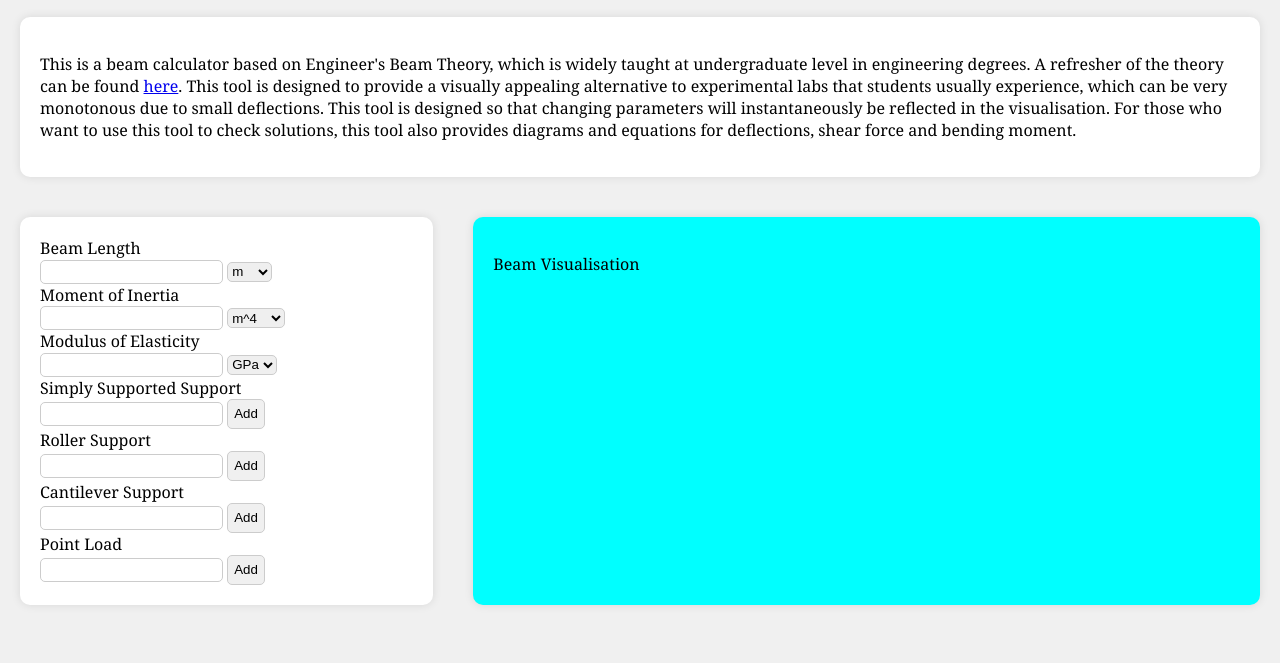
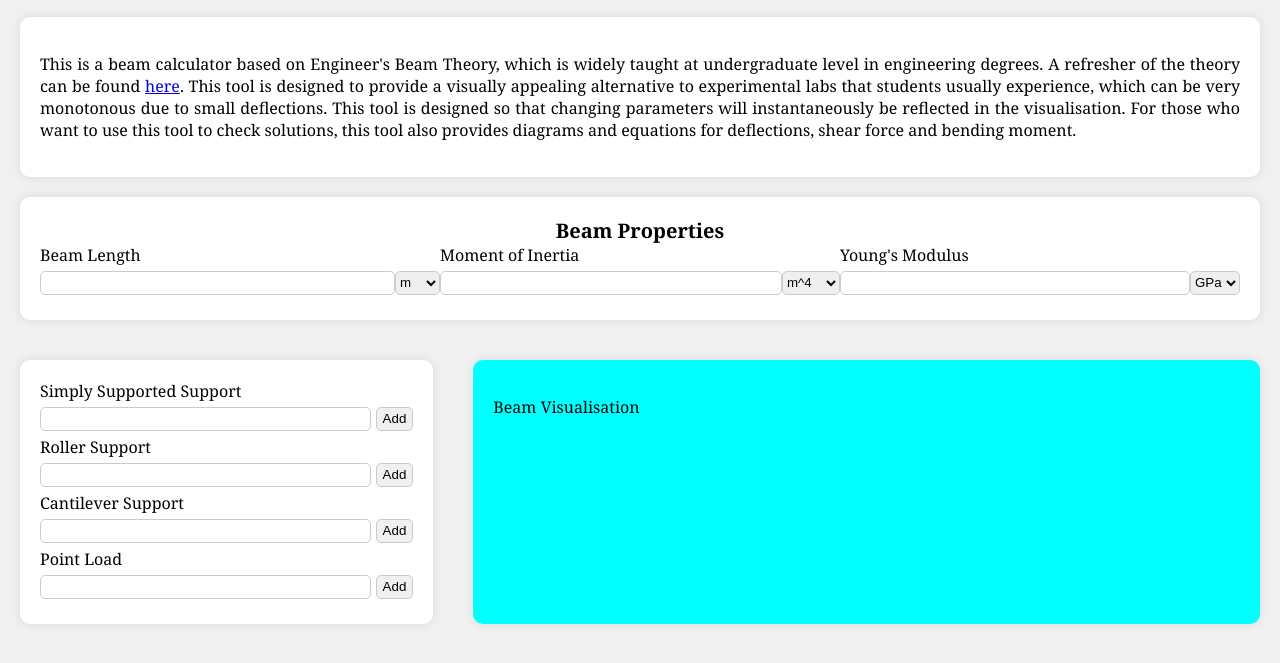
Before and after one commit to shl211/Beam-Calculator, a plain HTML site: page index.html in a window 1280 px wide. Shown: the part 91-754 px from the top of the page. Drawn offline with nearby package versions, Linux system fonts and the light colour scheme.

Commit message:
Add beam properties panel for input#

```diff
--- a/index.html
+++ b/index.html
@@ -7,21 +7,29 @@
 
     <link rel="stylesheet" href="styles/global.css">
     <link rel="stylesheet" href="styles/beam.css">
+
+    <!-- Add KaTeX support-->
+    <link rel="stylesheet" href="https://cdn.jsdelivr.net/npm/katex@0.16.3/dist/katex.min.css">
+    <script defer src="https://cdn.jsdelivr.net/npm/katex@0.16.3/dist/katex.min.js"></script>
+    <script defer src="https://cdn.jsdelivr.net/npm/katex@0.16.3/dist/contrib/auto-render.min.js"></script>
 </head>
 <body>
     <div class="header">
         <p class="title">Beam Calculator</p>
     </div>
 
-    <div class="text-section">
+    <div class="section">
         <p>This is a beam calculator based on Engineer's Beam Theory, which is widely taught at undergraduate level in engineering degrees. A refresher of the theory can be found <a href="./theory.html"> here</a>. This tool is designed to provide a visually appealing alternative to experimental labs that students usually experience, which can be very monotonous due to small deflections. This tool is designed so that changing parameters will instantaneously be reflected in the visualisation. For those who want to use this tool to check solutions, this tool also provides diagrams and equations for deflections, shear force and bending moment.</p>
     </div>
 
-    <div class="calculator-section">
+    <div class="section">
 
-        <div class="input-section">
-            <form class="beam-properties">
+        <p class="sub-heading"> Beam Properties</p>
+
+        <form class="form-flex">
+            <div class="container">
                 <label for="beam-length">Beam Length</label><br>
+                <div class="wrapper">
                     <input type="number" id="beam-length" name="beam-length" required>
                     <select name="beam-length-unit" id="beam-length-unit">
                         <option value="m">m</option>
@@ -29,8 +37,12 @@
                         <option value="mm">mm</option>
                     </select>
                     <br>
+                </div>
+            </div>
 
+            <div class="container">
                 <label for="moment-of-inertia">Moment of Inertia</label><br>
+                <div class="wrapper">
                     <input type="number" id="moment-of-inertia" name="moment-of-inertia" required>
                     <select name="moment-of-inertia-unit" id="moment-of-inertia-unit">
                         <option value="m^4">m^4</option>
@@ -38,8 +50,12 @@
                         <option value="mm^4">mm^4</option>
                     </select>
                     <br>
+                </div>
+            </div>
 
-                <label for="modulus-of-elasticity">Modulus of Elasticity</label><br>
+            <div class="container">
+                <label for="modulus-of-elasticity">Young's Modulus</label><br>
+                <div class="wrapper">
                 <input type="number" id="modulus-of-elasticity" name="modulus-of-elasticity" required>
                 <select name="modulus-of-elasticity-unit" id="modulus-of-elasticity-unit">
                     <option value="GPa">GPa</option>
@@ -48,31 +64,50 @@
                     <option value="Pa">Pa</option>
                 </select>
                 <br>
+                </div>
+            </div>
         </form>
+
+
+    </div>
+
+
+    <div class="calculator-section">
+
+        <div class="input-section">
+
 
             <form class="add-supports-forces">
                 <label for="simply-supported">Simply Supported Support</label><br>
+
+                <div class="wrapper">
                     <input type="number" id="simply-supported" name="simply-supported" required>
                     <button type="button" id="add-simply-supported">Add</button><br>
+                </div>
 
                 <label for="roller">Roller Support</label><br>
+                <div class="wrapper">
                     <input type="number" id="roller" name="roller" required>
                     <button type="button" id="add-roller">Add</button><br>
+                </div>
 
                 <label for="cantilever">Cantilever Support</label><br>
+                <div class="wrapper">
                     <input type="number" id="cantilever" name="cantilever" required>
                     <button type="button" id="add-cantilever">Add</button><br>
+                </div>
 
                 <label for="point-load">Point Load</label><br>
+                <div class="wrapper">
                     <input type="number" id="point-load" name="point-load" required>
                     <button type="button" id="add-point-load">Add</button><br>
+                </div>
             </form>
         </div>
 
         <div class="beam-visualisation">
             <p>Beam Visualisation</p>
         </div>
-
     </div>
 </body>
 </html>
--- a/styles/beam.css
+++ b/styles/beam.css
@@ -1,10 +1,35 @@
+
+/*Target all elements*/
+input, select {
+    border-radius: 5px;
+    border: 1px solid #ccc;
+}
+
+input {
+    height: 20px;
+}
+
+select {
+    height: 23.5px;
+}
+
 /* Visualisation structure */
 
-.calculator-section {
+.calculator-section{
     display: flex;
 }
 
-.input-section {
+.beam-properties {
+    display: flex;
+    background-color: white;
+    margin: 20px 20px 20px 20px;
+    padding: 20px 20px 20px 20px;
+    border-radius: 10px;
+    box-shadow: 0 0 10px rgba(0, 0, 0, 0.1);
+}
+
+
+.input-section{
     flex: 1;
     background-color: white;
     margin: 20px 20px 20px 20px;
@@ -22,6 +47,50 @@
     box-shadow: 0 0 10px rgba(0, 0, 0, 0.1);
 }
 
+/* Beam Properties section actual*/
+.form-flex {
+    display: flex;
+    flex-direction: row;
+}
+
+.container {
+    flex:1;
+}
+
+.container .wrapper {
+    display: flex;
+    justify-content: space-between;
+    margin-top: 5px;
+    margin-bottom: 5px;
+}
+
+.container .wrapper input {
+    flex: 1;
+}
+
+.container .wrapper .select {
+    flex: 1;
+}
+
+
+
+
+/* Beam Properties section*/
+
+
+
+
+
+
+.beam-properties .big-wrapper {
+    flex:1;
+}
+
+.beam-properties .wrapper {
+    flex: 1;
+    flex-direction: row;
+}
+
 /* Input section */
 .input-section input, .input-section select {
     height: 20px;
@@ -29,14 +98,32 @@
     border: 1px solid #ccc;
 }
 
+.input-section input {
+    flex: 6;
+}
+
+.input-section select {
+    flex: 1;
+    margin-left: 5px;
+    height: 23.5px;
+}
+
 .input-section button {
-    height: 30px;
+    height: 23.5px;
     border-radius: 5px;
     border: 1px solid #ccc;
     background-color: #f0f0f0;
     cursor: pointer;
+    margin-left: 5px;
 }
 
 .input-section label {
     display:inline-block;
 }
+
+.wrapper {
+    display: flex;
+    justify-content: space-between;
+    margin-top: 5px;
+    margin-bottom: 5px;
+}
--- a/styles/global.css
+++ b/styles/global.css
@@ -12,17 +12,25 @@ body {
     display: flexbox;
 }
 
-.title{
+.title {
     font-size: 50px;
     font-weight: bold;
     padding: 10px 0 10px 0;
     margin: auto;
 }
 
-.text-section {
+.sub-heading {
+    text-align: center;
+    font-weight: 600;
+    font-size: 20px;
+    margin: 0;
+}
+
+.section {
     margin: 20px 20px 20px 20px;
     padding: 20px 20px 20px 20px;
     background-color: #fff;
     border-radius: 10px;
     box-shadow: 0 0 10px rgba(0, 0, 0, 0.1);
+    text-align: justify;
 }
```
Lines whose indentation alone changed are shown as unchanged.
